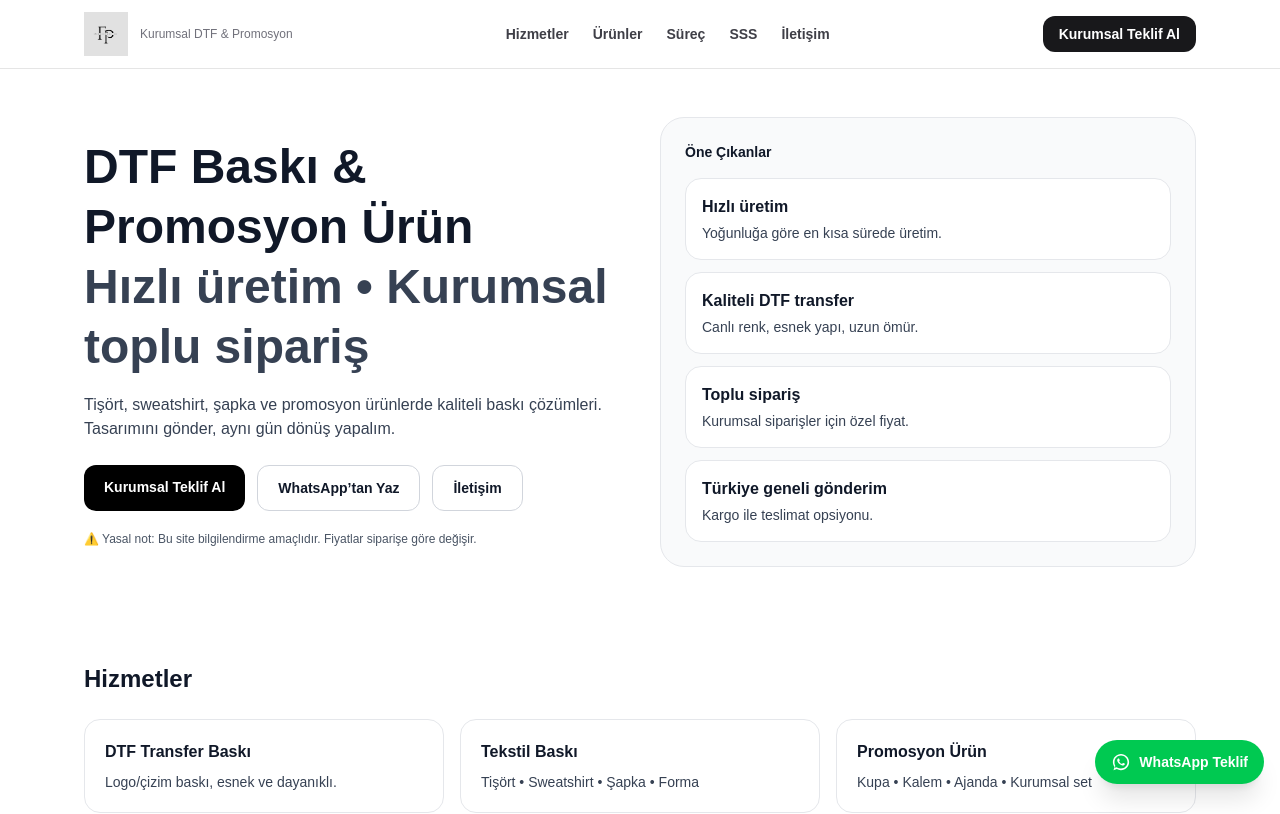
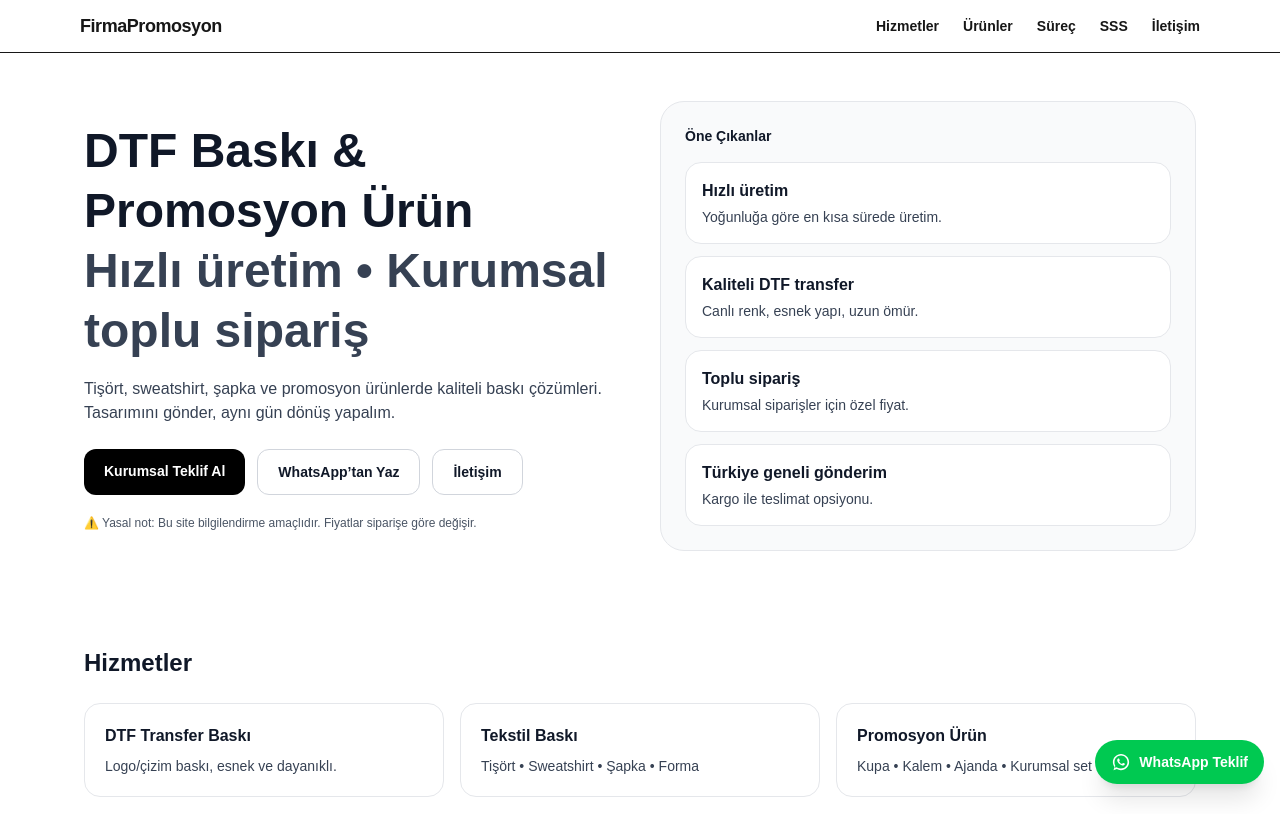
Before and after one commit to berkankocek1-dot/firmapromosyon, a Next.js app: page / in a window 1280 px wide. Shown: the top 814 px of the page. Built offline with nearby package versions, Linux system fonts and the light colour scheme.

Commit message:
Add mobile hamburger menu to header

```diff
--- a/app/components/Header.tsx
+++ b/app/components/Header.tsx
@@ -1,41 +1,103 @@
-import Image from "next/image";
+"use client";
+
 import Link from "next/link";
+import { useEffect, useState } from "react";
+
+const nav = [
+  { label: "Hizmetler", href: "/#hizmetler" },
+  { label: "Ürünler", href: "/urunler" },
+  { label: "Süreç", href: "/#surec" },
+  { label: "SSS", href: "/#sss" },
+  { label: "İletişim", href: "/iletisim" },
+];
 
 export default function Header() {
+  const [open, setOpen] = useState(false);
+
+  // Menü açıkken body scroll kapat (mobil UX)
+  useEffect(() => {
+    document.body.style.overflow = open ? "hidden" : "";
+    return () => {
+      document.body.style.overflow = "";
+    };
+  }, [open]);
+
   return (
-    <header className="sticky top-0 z-50 border-b border-black/10 bg-white/80 backdrop-blur">
-      <div className="mx-auto flex max-w-6xl items-center justify-between px-5 py-3">
-        <Link href="/" className="flex items-center gap-3">
-          <Image
-            src="/logo.png"
-            alt="FirmaPromosyon"
-            width={180}
-            height={44}
-            priority
-            className="h-11 w-auto object-contain"
-          />
-          <span className="hidden text-xs text-zinc-500 sm:inline">
-            Kurumsal DTF & Promosyon
-          </span>
+    <header className="sticky top-0 z-50 border-b bg-white/90 backdrop-blur">
+      <div className="mx-auto flex max-w-6xl items-center justify-between px-4 py-3">
+        {/* Logo / Brand */}
+        <Link href="/" className="text-lg font-bold tracking-tight">
+          FirmaPromosyon
         </Link>
 
-        <nav className="hidden items-center gap-6 text-sm font-semibold text-zinc-700 md:flex">
-          <a className="hover:text-zinc-950" href="/#hizmetler">Hizmetler</a>
-          <a className="hover:text-zinc-950" href="/urunler">Ürünler</a>
-          <a className="hover:text-zinc-950" href="/#surec">Süreç</a>
-          <a className="hover:text-zinc-950" href="/#sss">SSS</a>
-          <Link className="hover:text-zinc-950" href="/iletisim">İletişim</Link>
+        {/* Desktop Nav */}
+        <nav className="hidden md:flex items-center gap-6 text-sm font-semibold">
+          {nav.map((item) => (
+            <Link key={item.href} href={item.href} className="hover:opacity-70 transition">
+              {item.label}
+            </Link>
+          ))}
         </nav>
 
-        <div className="flex items-center gap-2">
-          <Link
-            href="/kurumsal-teklif-al"
-            className="rounded-xl bg-zinc-900 px-4 py-2 text-sm font-semibold text-white hover:bg-zinc-800"
-          >
-            Kurumsal Teklif Al
-          </Link>
+        {/* Mobile Button */}
+        <button
+          type="button"
+          className="md:hidden inline-flex items-center justify-center rounded-lg border px-3 py-2 text-sm font-semibold"
+          onClick={() => setOpen(true)}
+          aria-label="Menüyü aç"
+        >
+          Menü
+        </button>
+      </div>
+
+      {/* Mobile Drawer */}
+      {open && (
+        <div className="fixed inset-0 z-[9998] md:hidden">
+          {/* overlay */}
+          <div
+            className="absolute inset-0 bg-black/40"
+            onClick={() => setOpen(false)}
+          />
+
+          {/* panel */}
+          <div className="absolute right-0 top-0 h-full w-[85%] max-w-sm bg-white shadow-2xl p-4 z-[9999]">
+            <div className="flex items-center justify-between border-b pb-3">
+              <span className="text-base font-bold">Menü</span>
+              <button
+                type="button"
+                className="rounded-lg border px-3 py-2 text-sm font-semibold"
+                onClick={() => setOpen(false)}
+                aria-label="Menüyü kapat"
+              >
+                Kapat
+              </button>
+            </div>
+
+            <nav className="mt-4 flex flex-col gap-2">
+              {nav.map((item) => (
+                <Link
+                  key={item.href}
+                  href={item.href}
+                  className="rounded-lg px-3 py-3 text-sm font-semibold hover:bg-gray-100 transition"
+                  onClick={() => setOpen(false)}
+                >
+                  {item.label}
+                </Link>
+              ))}
+            </nav>
+
+            <div className="mt-6 border-t pt-4">
+              <Link
+                href="/teklif"
+                className="block rounded-lg bg-black px-4 py-3 text-center text-sm font-semibold text-white hover:opacity-90 transition"
+                onClick={() => setOpen(false)}
+              >
+                Teklif Al
+              </Link>
+            </div>
+          </div>
         </div>
-      </div>
+      )}
     </header>
   );
 }
```
